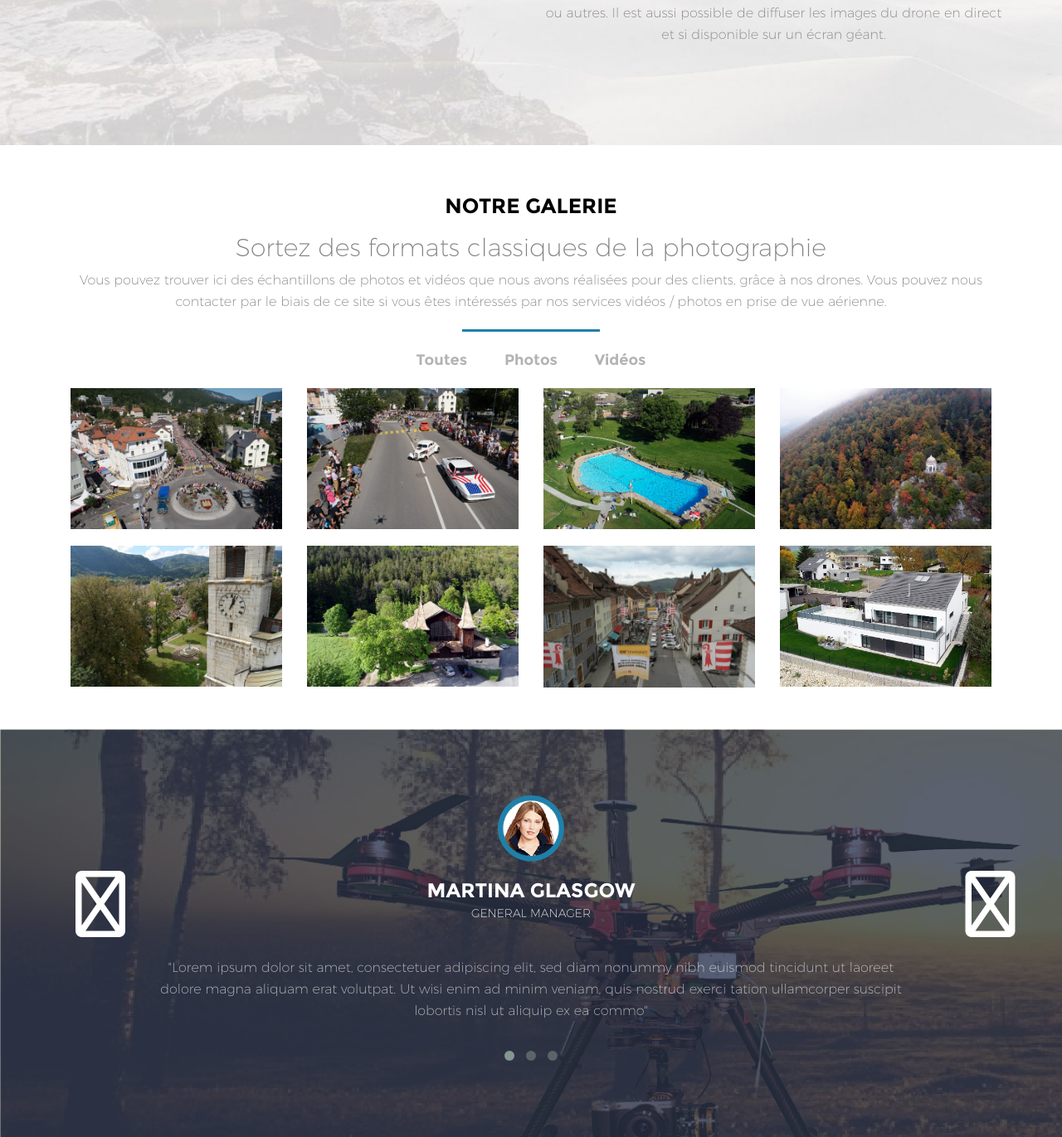
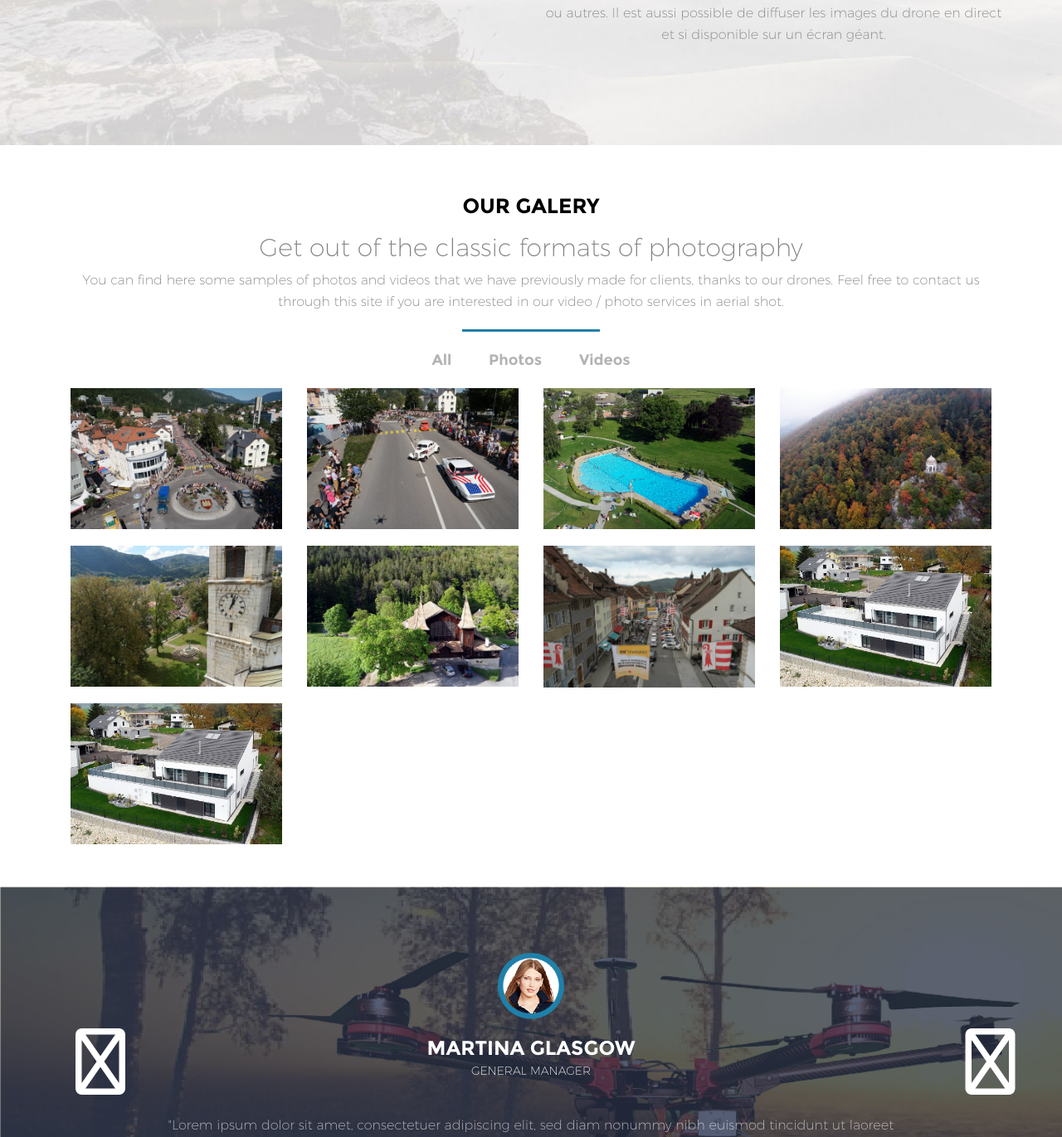
Before and after one commit to rilindpozhegu/horizon, a PHP site: page /fr/index.php in a window 1280 px wide. Shown: the part 2005-3376 px from the top of the page at 83% size. Run offline with PHP 8.4, Linux system fonts and the light colour scheme; some libraries are stand-ins or nearby versions.

Commit message:
last changes 07 r

```diff
--- a/about.html
+++ b/about.html
@@ -21,7 +21,7 @@
 	<meta name="twitter:url" content="" />
 	<meta name="twitter:card" content="" />
 
-	<link rel="shortcut icon" href="favicon.ico">
+	<link rel="shortcut icon" href="images/logo-color-01.png">
 
 	<!-- Animate.css -->
 	<link rel="stylesheet" href="css/animate.css">
--- a/blog.html
+++ b/blog.html
@@ -22,7 +22,7 @@
 	<meta name="twitter:url" content="" />
 	<meta name="twitter:card" content="" />
 
-	<!-- <link rel="shortcut icon" href="favicon.ico"> -->
+	<link rel="shortcut icon" href="images/logo-color-01.png">
 
 	<!-- Animate.css -->
 	<link rel="stylesheet" href="css/animate.css">
--- a/blog_page.html
+++ b/blog_page.html
@@ -22,7 +22,7 @@
 	<meta name="twitter:url" content="" />
 	<meta name="twitter:card" content="" />
 
-	<link rel="shortcut icon" href="favicon.ico">
+	<link rel="shortcut icon" href="images/logo-color-01.png">
 
 	<!-- Google Fonts -->
 
--- a/contact.html
+++ b/contact.html
@@ -22,7 +22,7 @@
 	<meta name="twitter:url" content="" />
 	<meta name="twitter:card" content="" />
 
-	<link rel="shortcut icon" href="favicon.ico">
+	<link rel="shortcut icon" href="images/logo-color-01.png">
 
 	<!-- Animate.css -->
 	<link rel="stylesheet" href="css/animate.css">
--- a/fr/about.html
+++ b/fr/about.html
@@ -22,7 +22,7 @@
 	<meta name="twitter:url" content="" />
 	<meta name="twitter:card" content="" />
 
-	<link rel="shortcut icon" href="favicon.ico">
+	<link rel="shortcut icon" href="images/logo-color-01.png">
 
 	<!-- Animate.css -->
 	<link rel="stylesheet" href="css/animate.css">
--- a/fr/blog.html
+++ b/fr/blog.html
@@ -22,7 +22,7 @@
 	<meta name="twitter:url" content="" />
 	<meta name="twitter:card" content="" />
 
-	<!-- <link rel="shortcut icon" href="favicon.ico"> -->
+	<link rel="shortcut icon" href="images/logo-color-01.png">
 
 	<!-- Animate.css -->
 	<link rel="stylesheet" href="css/animate.css">
--- a/fr/blog_page.html
+++ b/fr/blog_page.html
@@ -22,7 +22,7 @@
 	<meta name="twitter:url" content="" />
 	<meta name="twitter:card" content="" />
 
-	<link rel="shortcut icon" href="favicon.ico">
+	<link rel="shortcut icon" href="images/logo-color-01.png">
 
 	<!-- Google Fonts -->
 
--- a/fr/contact.html
+++ b/fr/contact.html
@@ -22,7 +22,7 @@
 	<meta name="twitter:url" content="" />
 	<meta name="twitter:card" content="" />
 
-	<link rel="shortcut icon" href="favicon.ico">
+	<link rel="shortcut icon" href="images/logo-color-01.png">
 
 	<!-- Animate.css -->
 	<link rel="stylesheet" href="css/animate.css">
--- a/fr/css/cards.css
+++ b/fr/css/cards.css
@@ -195,10 +195,10 @@ a:hover, a:focus, a:active {
       display: block;
       margin: 0 auto;
     }
+.modal-dialog-of-video {
+  width: 60%;
+}
 
-.modal-dialog-of-video {
-      width: 60%;
-    }
 /*============================*/
 /*         SECTION 2          */
 /*============================*/
@@ -244,6 +244,12 @@ a:hover, a:focus, a:active {
 .iso-box img {
   width: 100%;
   margin: 10px 0px;
+    filter: gray; /* IE6-9 */
+  -webkit-filter: grayscale(0%);
+  transition: all ease-in-out 0.4s;
+}
+.iso-box img:hover {
+  -webkit-filter: grayscale(70%);
 }
 .iso-section h3 {
   text-align: center;
@@ -280,8 +286,13 @@ a:hover, a:focus, a:active {
   padding: 0px 20px;
 }
 
+.galery-video_player-btn {
+  padding: 0px;
 
-
+}
+.galery-video_player-btn:hover {
+  cursor: pointer;
+}
 
 /*=============================*/
 /*         TESTIMONIALS        */
@@ -441,7 +452,9 @@ a:hover, a:focus, a:active {
       text-align: center;
       margin-top: 15px;
     }
-
+    .modal-dialog-of-video {
+      width: 95%;
+    }
     /*============================*/
     /*         SECTION 1          */
     /*============================*/
@@ -453,9 +466,7 @@ a:hover, a:focus, a:active {
       padding: 50px 0px;
     }
 
-    .modal-dialog-of-video {
-      width: 95%;
-    }
+
     /*============================*/
     /*         SECTION 1          */
     /*============================*/
@@ -480,7 +491,7 @@ a:hover, a:focus, a:active {
       /*position: relative;*/
       text-align: center;
       background-repeat: no-repeat;
-      height: 1200px;
+      height: 1300px;
     }
 
 
--- a/fr/css/default-skin.css
+++ b/fr/css/default-skin.css
@@ -69,13 +69,19 @@
 
 .pswp__button--close {
   background-position: 0 -44px; }
-
+.pswp__button--close i {
+  color: white;
+}
 .pswp__button--share {
   background-position: -44px -44px; }
-
+.pswp__button--share i {
+  color: white;
+}
 .pswp__button--fs {
   display: none; }
-
+.pswp__button--fs i {
+  color: white;
+}
 .pswp--supports-fs .pswp__button--fs {
   display: block; }
 
@@ -91,7 +97,9 @@
 
 .pswp--zoomed-in .pswp__button--zoom {
   background-position: -132px 0; }
-
+.pswp__button--zoom i {
+  color: white;
+}
 /* no arrows on touch screens */
 .pswp--touch .pswp__button--arrow--left,
 .pswp--touch .pswp__button--arrow--right {
@@ -112,10 +120,16 @@
 
 .pswp__button--arrow--left {
   left: 0; }
-
+.pswp__button--arrow--left i {
+  color: white;
+  font-size: 20px;
+}
 .pswp__button--arrow--right {
   right: 0; }
-
+.pswp__button--arrow--right i {
+  color: white;
+  font-size: 20px;
+}
 .pswp__button--arrow--left:before,
 .pswp__button--arrow--right:before {
   content: '';
--- a/fr/index.php
+++ b/fr/index.php
@@ -22,7 +22,7 @@
 	<meta name="twitter:url" content="" />
 	<meta name="twitter:card" content="" />
 
-	<link rel="shortcut icon" href="favicon.ico">
+	<link rel="shortcut icon" href="images/logo-color-01.png">
 
 	<!-- Google Fonts -->
 
@@ -208,14 +208,14 @@
                <!-- iso section -->
                <div class="iso-section">
 	               		<div class="col-md-12">
-	               			<h3>NOTRE GALERIE</h3>
-	               			<h2>Sortez des formats classiques de la photographie</h2>
-	               			<p>Vous pouvez trouver ici des échantillons de photos et vidéos que nous avons réalisées pour des clients, grâce à nos drones. Vous pouvez nous contacter par le biais de ce site si vous êtes intéressés par nos services vidéos / photos en prise de vue aérienne.</p>
+	               			<h3>OUR GALERY</h3>
+	               			<h2>Get out of the classic formats of photography</h2>
+	               			<p>You can find here some samples of photos and videos that we have previously made for clients, thanks to our drones. Feel free to contact us through this site if you are interested in our video / photo services in aerial shot.</p>
 	               			<hr>
 	                        <ul class="filter-wrapper clearfix" style="padding: 0px;">
-	                           <li><a href="#" data-filter="*" class="selected opc-main-bg">Toutes</a></li>
+	                           <li><a href="#" data-filter="*" class="selected opc-main-bg">All</a></li>
 	                           <li><a href="#" class="opc-main-bg" data-filter=".graphic">Photos</a></li>
-	                           <li><a href="#" class="opc-main-bg" data-filter=".places">Vidéos</a></li>
+	                           <li><a href="#" class="opc-main-bg" data-filter=".video">Videos</a></li>
 	                        </ul>
 	                    </div>
                         <!-- iso box section -->
@@ -291,6 +291,11 @@
 
                                 </div>
 
+                                    <figure class="iso-box video col-md-3 col-xs-6">
+                                            <img src="images/SAM_1434 touch.JPG" itemprop="thumbnail" alt="Image description" data-toggle="modal" data-src="https://www.youtube.com/embed/WXVFNNhSk2U" data-width="640" data-height="360" data-target="#myModal" data-video-fullscreen="" class="modalButton galery-video_player-btn" />
+                                        </a>
+
+                                    </figure>
                                 <!-- Root element of PhotoSwipe. Must have class pswp. -->
                                 <div class="pswp" tabindex="-1" role="dialog" aria-hidden="true">
 
@@ -318,13 +323,13 @@
 
                                                 <div class="pswp__counter"></div>
 
-                                                <button class="pswp__button pswp__button--close" title="Close (Esc)"></button>
+                                                <button class="pswp__button pswp__button--close" title="Close (Esc)"><i class="fa fa-times" aria-hidden="true"></i></button>
 
-                                                <button class="pswp__button pswp__button--share" title="Share"></button>
+                                                <button class="pswp__button pswp__button--share" title="Share"><i class="fa fa-share-alt" aria-hidden="true"></i></button>
 
-                                                <button class="pswp__button pswp__button--fs" title="Toggle fullscreen"></button>
+                                                <button class="pswp__button pswp__button--fs" title="Toggle fullscreen"><i class="fa fa-arrows-alt" aria-hidden="true"></i></button>
 
-                                                <button class="pswp__button pswp__button--zoom" title="Zoom in/out"></button>
+                                                <button class="pswp__button pswp__button--zoom" title="Zoom in/out"><i class="fa fa-search-plus" aria-hidden="true"></i></button>
 
                                                 <!-- Preloader demo http://codepen.io/dimsemenov/pen/yyBWoR -->
                                                 <!-- element will get class pswp__preloader--active when preloader is running -->
@@ -341,10 +346,10 @@
                                                 <div class="pswp__share-tooltip"></div>
                                             </div>
 
-                                            <button class="pswp__button pswp__button--arrow--left" title="Previous (arrow left)">
+                                            <button class="pswp__button pswp__button--arrow--left" title="Previous (arrow left)"><i class="fa fa-chevron-left" aria-hidden="true"></i>
                                             </button>
 
-                                            <button class="pswp__button pswp__button--arrow--right" title="Next (arrow right)">
+                                            <button class="pswp__button pswp__button--arrow--right" title="Next (arrow right)"><i class="fa fa-chevron-right" aria-hidden="true"></i>
                                             </button>
 
                                             <div class="pswp__caption">
@@ -364,6 +369,7 @@
       </div>
    </div>
 </section>
+
 
 
 <div class="clearfix"  id="testimonials-id"></div>
--- a/js/main.js
+++ b/js/main.js
@@ -149,7 +149,7 @@ jQuery(document).ready(function($){
 
     $(document).ready(function() {
       $("#owl-demo").owlCarousel({
-        autoPlay: 4000,
+        autoPlay: 10000,
         items : 1,
         itemsDesktop : [1199,3],
         itemsDesktopSmall : [1199,3]
@@ -178,7 +178,7 @@ jQuery(document).ready(function($){
 
     $(document).ready(function() {
       $("#owl-demo2").owlCarousel({
-        autoPlay: 3000,
+        autoPlay: 7000,
         items : 1,
         itemsDesktop : [1199,3],
         itemsDesktopSmall : [1199,3]
```
Also changed, not shown: css/cards.css (+13 -2 lines), css/default-skin.css (+20 -6 lines), index.php (+18 -12 lines). Lines whose indentation alone changed are shown as unchanged.
